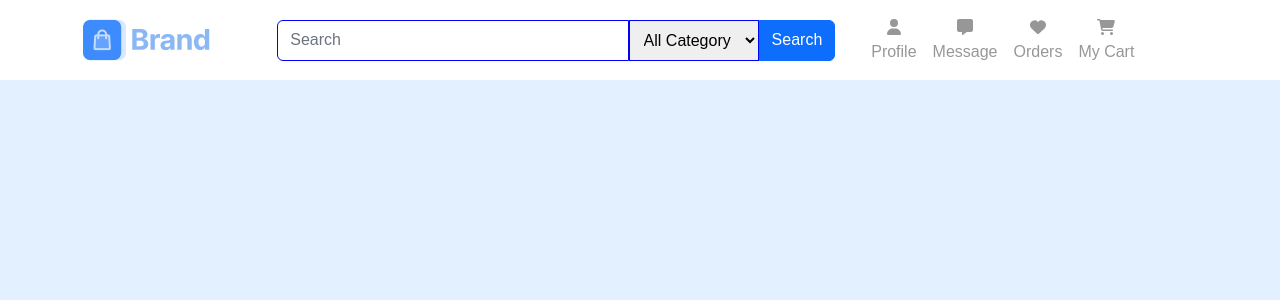
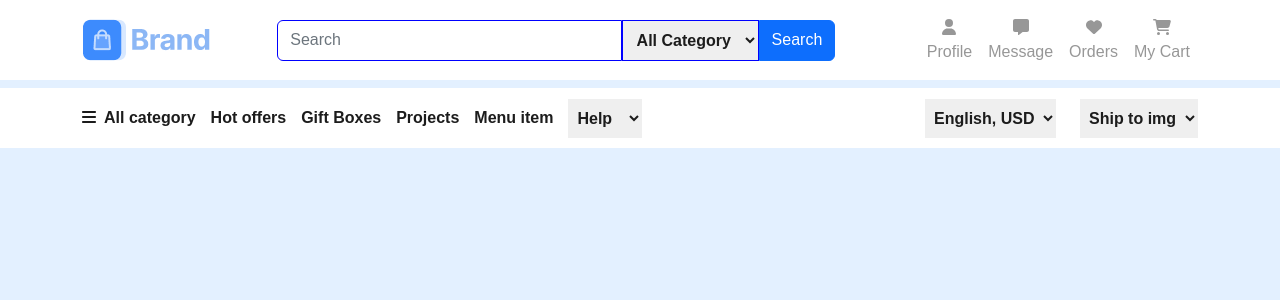
Before and after one commit to mohamedCleanCode/E-commerce-V2-Reactjs, a React (Create React App) app: page / in a window 1280 px wide. Shown: the top 300 px of the page. Built offline with nearby package versions, Linux system fonts and the light colour scheme.

Commit message:
add navBar

```diff
--- a/src/App.js
+++ b/src/App.js
@@ -1,8 +1,10 @@
+import Header from "./components/Header/Header";
 import NavBar from "./components/NavBar/NavBar";
 
 function App() {
   return (
     <div className="App">
+      <Header />
       <NavBar />
     </div>
   );
--- /dev/null
+++ b/src/components/Header/Header.css
@@ -0,0 +1,21 @@
+.header .serach-btn {
+  border-top-left-radius: 0;
+  border-bottom-left-radius: 0;
+}
+.header .dropwown-menu {
+  border: 1px solid blue;
+  cursor: pointer;
+  padding: 10px;
+}
+.header .dropwown-menu:focus {
+  outline: none;
+}
+.header .search-input {
+  border-top-right-radius: 0;
+  border-bottom-right-radius: 0;
+  border-right: none;
+  border: 1px solid blue;
+}
+.header .nav-link {
+  color: var(--grey);
+}
--- /dev/null
+++ b/src/components/Header/Header.jsx
@@ -0,0 +1,77 @@
+import {
+  faCartShopping,
+  faHeart,
+  faMessage,
+  faUser,
+} from "@fortawesome/free-solid-svg-icons";
+import { FontAwesomeIcon } from "@fortawesome/react-fontawesome";
+import React from "react";
+import { Button, Container, Form, Nav, Navbar } from "react-bootstrap";
+import logo from "../../assets/images/logo-colored.png";
+import "./Header.css";
+
+const Header = () => {
+  return (
+    <Navbar bg="white" expand="lg" className="header mb-2">
+      <Container>
+        <Navbar.Brand href="#home" className="me-0" style={{ width: "15%" }}>
+          <img src={logo} alt="logo" />
+        </Navbar.Brand>
+        <Form className="d-flex" style={{ width: "50%" }}>
+          <Form.Control
+            type="search"
+            placeholder="Search"
+            className="search-input"
+            aria-label="Search"
+          />
+          <select className="dropwown-menu" name="filter" id="">
+            <option value="#">All Category</option>
+            <option value="#">Categories</option>
+            <option value="#">Categories</option>
+            <option value="#">Categories</option>
+          </select>
+          <Button className="serach-btn" variant="primary">
+            Search
+          </Button>
+        </Form>
+        <Navbar.Toggle aria-controls="basic-navbar-nav" />
+        <Navbar.Collapse
+          id="basic-navbar-nav"
+          style={{
+            flexGrow: "0",
+            width: "30%",
+          }}
+        >
+          <Nav className="ms-auto">
+            <Nav.Link href="#home" className="d-flex flex-column text-center">
+              <span>
+                <FontAwesomeIcon icon={faUser} />
+              </span>
+              <span>Profile</span>
+            </Nav.Link>
+            <Nav.Link href="#link" className="d-flex flex-column text-center">
+              <span>
+                <FontAwesomeIcon icon={faMessage} />
+              </span>
+              <span>Message</span>
+            </Nav.Link>
+            <Nav.Link href="#home" className="d-flex flex-column text-center">
+              <span>
+                <FontAwesomeIcon icon={faHeart} />
+              </span>
+              <span>Orders</span>
+            </Nav.Link>
+            <Nav.Link href="#link" className="d-flex flex-column text-center">
+              <span>
+                <FontAwesomeIcon icon={faCartShopping} />
+              </span>
+              <span>My Cart</span>
+            </Nav.Link>
+          </Nav>
+        </Navbar.Collapse>
+      </Container>
+    </Navbar>
+  );
+};
+
+export default Header;
--- a/src/components/NavBar/NavBar.css
+++ b/src/components/NavBar/NavBar.css
@@ -1,18 +1,12 @@
-.serach-btn {
-  border-top-left-radius: 0;
-  border-bottom-left-radius: 0;
+.navbar li a {
+  color: var(--dark);
+  font-weight: bold;
+  padding: 10px 15px 10px 0;
 }
-.dropwown-menu {
-  border: 1px solid blue;
+.navbar select {
+  padding: 10px 5px;
+  border: none;
   cursor: pointer;
-  padding: 10px;
+  color: var(--dark);
+  font-weight: bold;
 }
-.dropwown-menu:focus {
-  outline: none;
-}
-.search-input {
-  border-top-right-radius: 0;
-  border-bottom-right-radius: 0;
-  border-right: none;
-  border: 1px solid blue;
-}
--- a/src/components/NavBar/NavBar.jsx
+++ b/src/components/NavBar/NavBar.jsx
@@ -1,88 +1,53 @@
-import {
-  faCartShopping,
-  faHeart,
-  faMessage,
-  faUser,
-} from "@fortawesome/free-solid-svg-icons";
+import { faBars } from "@fortawesome/free-solid-svg-icons";
 import { FontAwesomeIcon } from "@fortawesome/react-fontawesome";
 import React from "react";
-import { Button, Container, Form, Nav, Navbar } from "react-bootstrap";
-import logo from "../../assets/images/logo-colored.png";
+import { Container, Nav } from "react-bootstrap";
 import "./NavBar.css";
 
 const NavBar = () => {
   return (
-    <Navbar bg="white" expand="lg">
+    <div className="navbar bg-white">
       <Container>
-        <Navbar.Brand href="#home" className="me-0" style={{ width: "15%" }}>
-          <img src={logo} alt="logo" />
-        </Navbar.Brand>
-        <Form className="d-flex" style={{ width: "50%" }}>
-          <Form.Control
-            type="search"
-            placeholder="Search"
-            className="search-input"
-            aria-label="Search"
-          />
-          <select className="dropwown-menu" name="filter" id="">
-            <option value="#">All Category</option>
-            <option value="#">Categories</option>
-            <option value="#">Categories</option>
-            <option value="#">Categories</option>
+        <Nav className="align-items-center">
+          <Nav.Item as="li">
+            <Nav.Link>
+              <FontAwesomeIcon className="me-2" icon={faBars}></FontAwesomeIcon>
+              All category
+            </Nav.Link>
+          </Nav.Item>
+          <Nav.Item as="li">
+            <Nav.Link>Hot offers</Nav.Link>
+          </Nav.Item>
+          <Nav.Item as="li">
+            <Nav.Link>Gift Boxes</Nav.Link>
+          </Nav.Item>
+          <Nav.Item as="li">
+            <Nav.Link>Projects</Nav.Link>
+          </Nav.Item>
+          <Nav.Item as="li">
+            <Nav.Link>Menu item</Nav.Link>
+          </Nav.Item>
+          <Nav.Item as="li">
+            <select name="filter" id="">
+              <option value="#">Help</option>
+              <option value="#">One</option>
+              <option value="#">Two</option>
+              <option value="#">Three</option>
+            </select>
+          </Nav.Item>
+        </Nav>
+        <div>
+          <select name="filter" id="" className="me-4">
+            <option value="#">English, USD</option>
+            <option value="#">Arabic, LE</option>
           </select>
-          <Button className="serach-btn" variant="primary">
-            Search
-          </Button>
-        </Form>
-        <Navbar.Toggle aria-controls="basic-navbar-nav" />
-        <Navbar.Collapse
-          id="basic-navbar-nav"
-          style={{
-            flexGrow: "0",
-            width: "30%",
-          }}
-        >
-          <Nav className="m-0">
-            <Nav.Link
-              href="#home"
-              className="d-flex flex-column text-center header-item-color"
-            >
-              <span>
-                <FontAwesomeIcon icon={faUser} />
-              </span>
-              <span>Profile</span>
-            </Nav.Link>
-            <Nav.Link
-              href="#link"
-              className="d-flex flex-column text-center header-item-color"
-            >
-              <span>
-                <FontAwesomeIcon icon={faMessage} />
-              </span>
-              <span>Message</span>
-            </Nav.Link>
-            <Nav.Link
-              href="#home"
-              className="d-flex flex-column text-center header-item-color"
-            >
-              <span>
-                <FontAwesomeIcon icon={faHeart} />
-              </span>
-              <span>Orders</span>
-            </Nav.Link>
-            <Nav.Link
-              href="#link"
-              className="d-flex flex-column text-center header-item-color"
-            >
-              <span>
-                <FontAwesomeIcon icon={faCartShopping} />
-              </span>
-              <span>My Cart</span>
-            </Nav.Link>
-          </Nav>
-        </Navbar.Collapse>
+          <select name="filter" id="">
+            <option value="#">Ship to img</option>
+            <option value="#">Ship to img</option>
+          </select>
+        </div>
       </Container>
-    </Navbar>
+    </div>
   );
 };
 
--- a/src/index.css
+++ b/src/index.css
@@ -1,3 +1,8 @@
+:root {
+  --grey: #979797;
+  --blue: #0d6efd;
+  --dark: #1c1c1c;
+}
 * {
   box-sizing: border-box;
   margin: 0;
@@ -15,6 +20,6 @@ ul {
 a {
   text-decoration: none;
 }
-.header-item-color {
-  color: #979797;
+:focus {
+  outline: none;
 }
```
